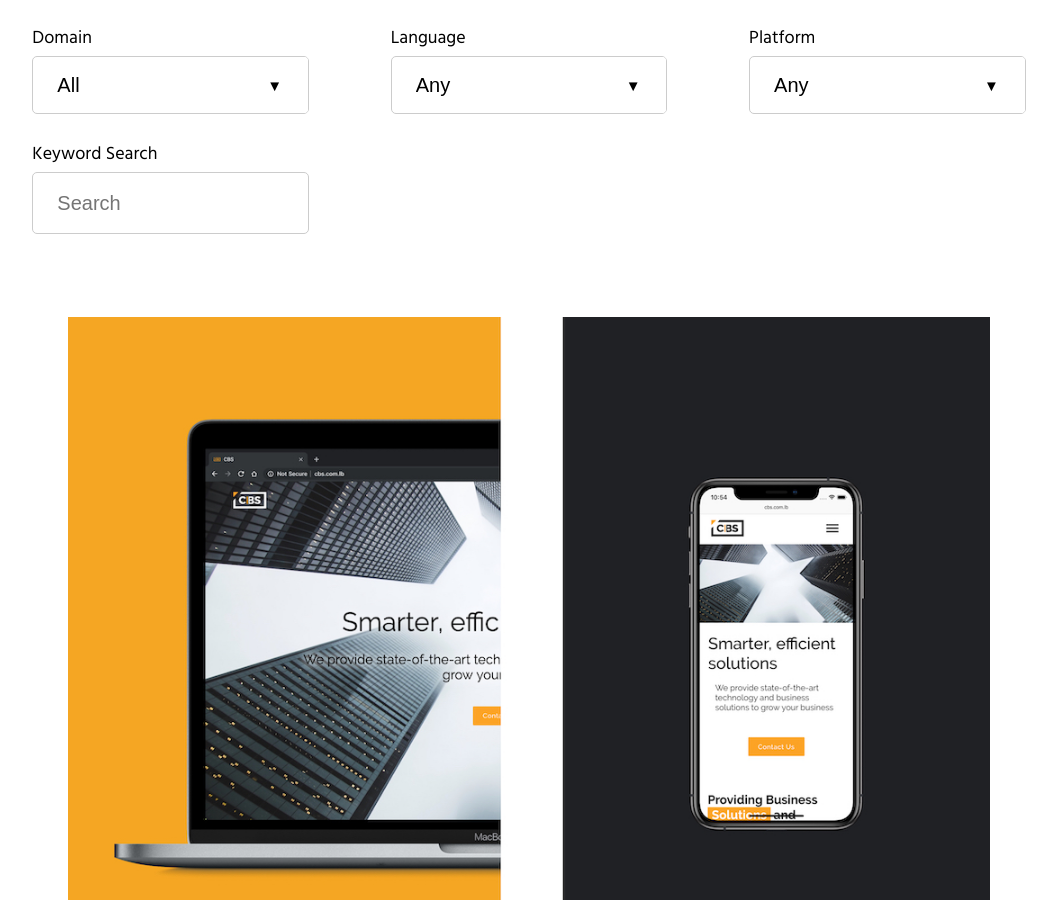
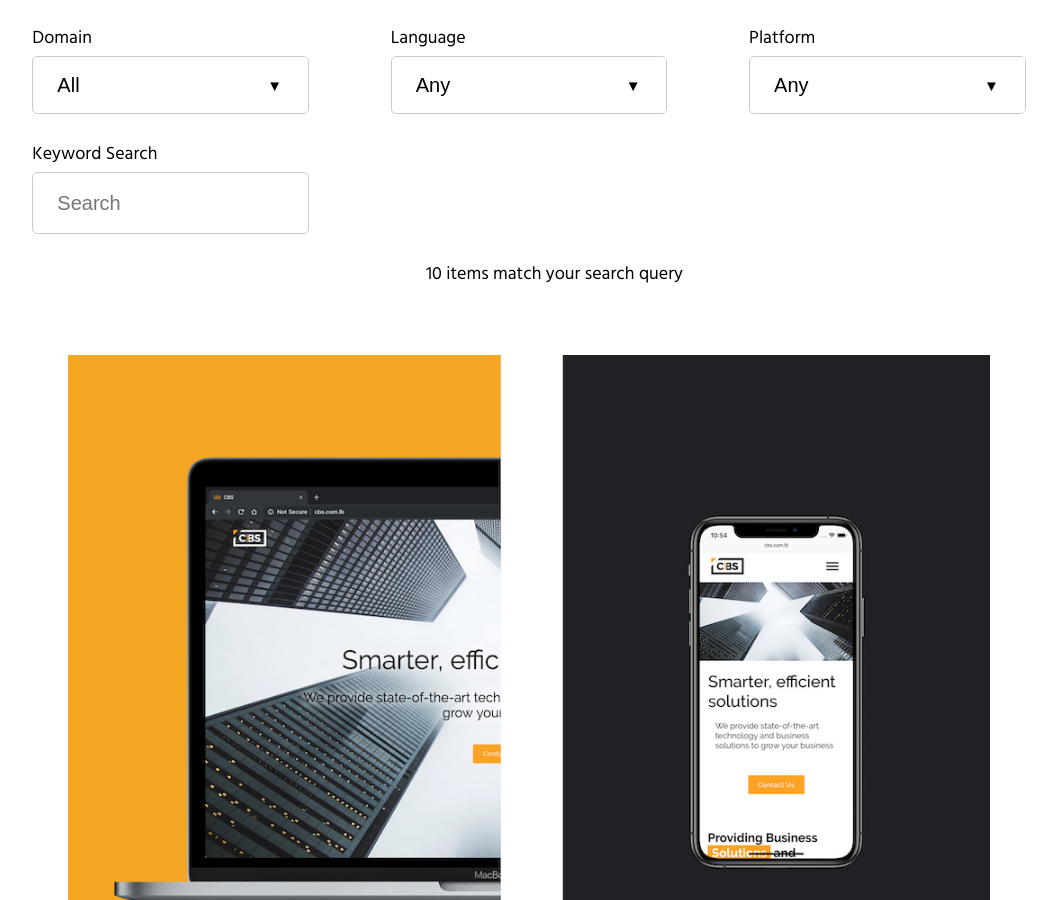
Before and after one commit to itstorque/2018-tareqdandachi.github.io, a Jekyll site: the page built from work.md, in a window 1280 px wide and 900 px high, scrolled down 584 px. Shown: the whole window, without its empty margins (111-1168 px from the left). Built offline with Jekyll 4.4.1, drawn with Linux system fonts in a browser that asks for light colours; part of the change alters nothing that is shown.

Commit message:
Item count from query

```diff
--- a/resources/js/work.js
+++ b/resources/js/work.js
@@ -28,7 +28,11 @@ let hidden_select = []
 
 let hidden_search = []
 
-for (i = 0; i < list_items.length; i++) {
+let numberItems = list_items.length
+
+numberShownUpdate(numberItems)
+
+for (i = 0; i < numberItems; i++) {
 
   hidden_select.push(false)
   hidden_search.push(false)
@@ -57,7 +61,7 @@ $("select").change(function(){
 
     }
 
-    for (j = 0; j < list_items.length; j++) {
+    for (j = 0; j < numberItems; j++) {
 
       hidden_select[j] = false;
 
@@ -87,7 +91,7 @@ $("#keyword").keyup(function(){
 
   const val = $("#keyword").val().toLowerCase()
 
-  for (k = 0; k < list_items.length; k++) {
+  for (k = 0; k < numberItems; k++) {
 
     const text = list_items[k].getElementsByClassName('work')[0].innerText.toLowerCase()
 
@@ -103,7 +107,9 @@ $("#keyword").keyup(function(){
 
 function processHides() {
 
-  for (n = 0; n < list_items.length; n++) {
+  numberShown = 0
+
+  for (n = 0; n < numberItems; n++) {
 
     if (hidden_select[n] || hidden_search[n]) {
 
@@ -113,8 +119,30 @@ function processHides() {
 
       list_items[n].style.maxHeight = "200vh";
 
+      numberShown += 1
+
     }
 
   }
 
+  numberShownUpdate(numberShown)
+
 }
+
+function numberShownUpdate(numberShown) {
+
+  var span = document.getElementById('numberItemsShown');
+
+  while( span.firstChild ) {
+
+    span.removeChild( span.firstChild );
+
+  }
+
+  let string = numberShown + " items"
+
+  if (numberShown == 0) { string = numberShown + " item" }
+
+  span.appendChild(document.createTextNode(string));
+
+}
--- a/work.md
+++ b/work.md
@@ -68,6 +68,7 @@ script:
       <input id="keyword" type="text" placeholder="Search" required>
     </div>
   </div>
+  <center><label><span id="numberItemsShown">int items</span> match your search query</label></center>
 
   <div id="cbs" class="work-item" data-tags="ui web java php js design intern cs">
 
```
